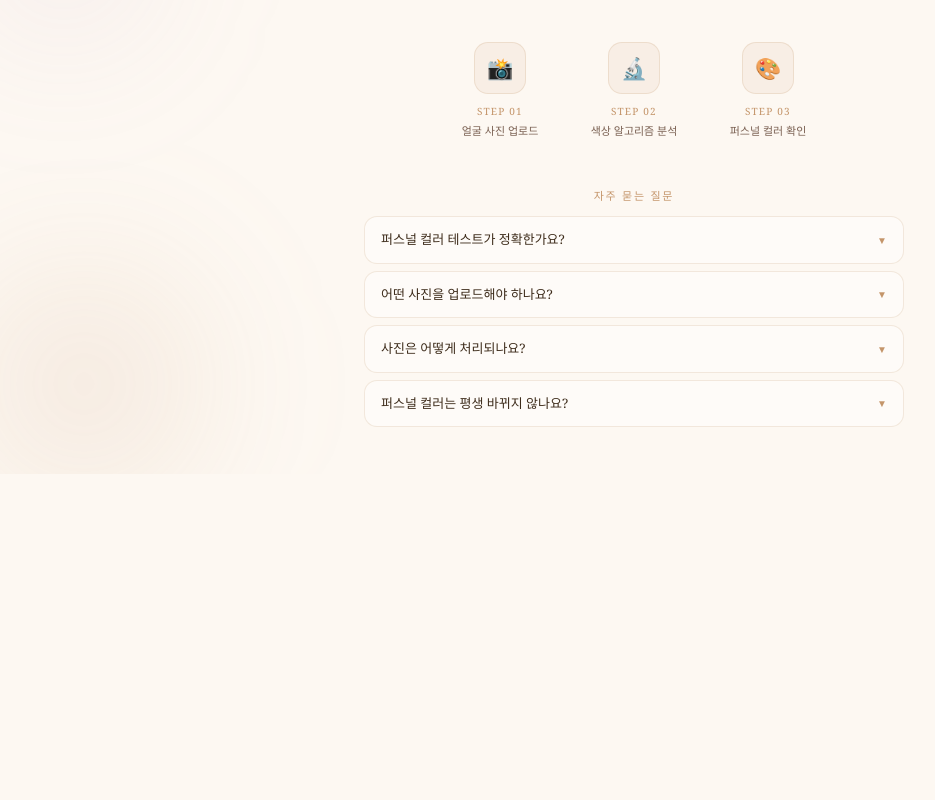
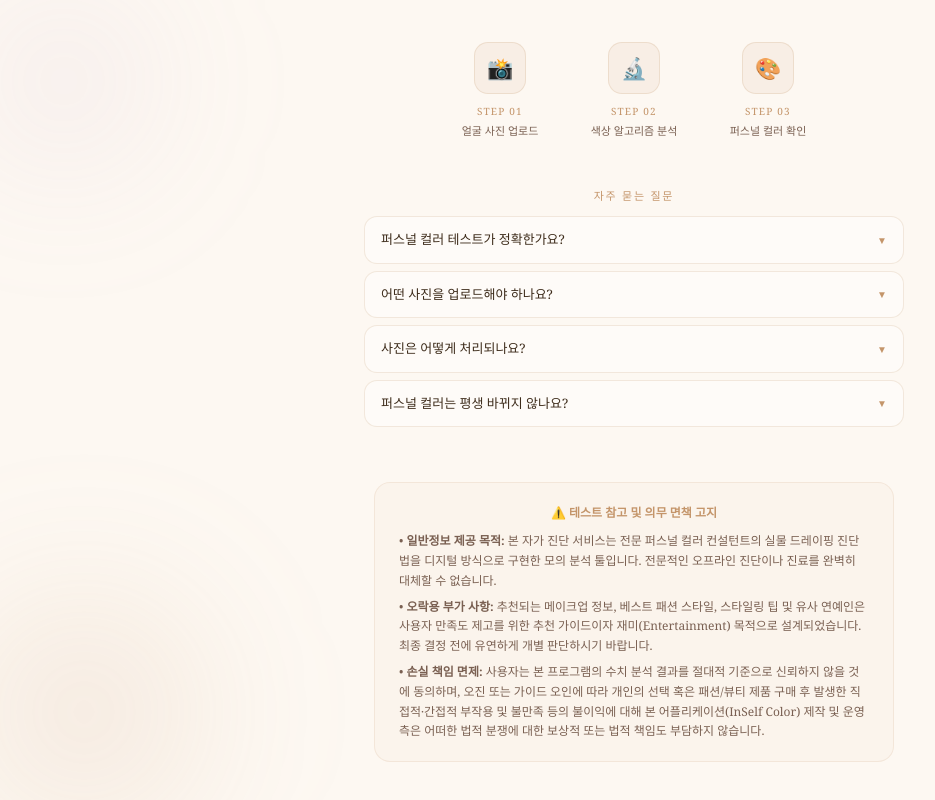
Before and after one commit to zezeStudio/InSelfColor, a React (Vite) app: page / in a window 1280 px wide. Shown: the part 636-1436 px from the top of the page, without its empty margins (6-941 px from the left). Before the commit the page ends 1110 px from the top, so only its background shows below. Built offline with nearby package versions, Linux system fonts and the light colour scheme.

Commit message:
feat: update FAQ content for better clarity
Refined FAQ answers for PersonalColorTest to improve user understanding of the technical accuracy, image requirements, and local data processing privacy.

```diff
--- a/src/components/PersonalColorTest.tsx
+++ b/src/components/PersonalColorTest.tsx
@@ -71,10 +71,40 @@ const SEASONS: Record<string, any> = {
 };
 
 const FAQ_DATA = [
-  {q:"퍼스널 컬러 테스트가 정확한가요?",a:"사진 기반 알고리즘 분석으로 피부의 RGB 색상값, 웜/쿨 언더톤, 명도를 측정합니다. 자연광에서 촬영한 필터 없는 사진일수록 더 정확합니다."},
-  {q:"어떤 사진을 업로드해야 하나요?",a:"얼굴이 중앙에 잘 보이는 정면 사진을 권장합니다. 자연광, 과도한 필터 없음, 최소한의 메이크업 상태가 이상적입니다."},
-  {q:"사진은 어떻게 처리되나요?",a:"업로드된 사진은 브라우저 내에서만 처리되며 서버로 전송되지 않습니다. 분석은 완전히 로컬에서 이루어집니다."},
-  {q:"퍼스널 컬러는 평생 바뀌지 않나요?",a:"기본 퍼스널 컬러는 크게 변하지 않지만, 나이·모발 염색·피부 태닝 등에 따라 서브타입이 달라질 수 있습니다."},
+  {
+    q: "퍼스널 컬러 테스트가 정확한가요?",
+    a: `본 진단은 카메라로 촬영된 사진에서 피부 영역을 스스로 감지하여 정밀한 RGB 색상 스펙트럼, 웜/쿨 언더톤(골드-옐로우와 블루-핑크 베이스의 비율), 그리고 전체 밝기(명도)와 채도를 수학적 알고리즘으로 분석하는 시스템입니다.
+
+물론 오프라인에서 직접 다양한 실물 천(드레이프)을 대지 않는 이상 완전한 물리적 드레이핑과 100% 동일할 순 없지만, 디지털 분석 기법을 통해 객관적인 수치적 데이터 측면에서는 매우 높은 정확도와 일관적인 결과를 제공합니다.
+
+더욱 정확한 결과를 얻기 위해서는 인공적인 노란 조명이나 붉은 조명 아래가 아닌, 왜곡이 없는 '자연광(창가 근처)'에서 촬영하거나 올바른 화이트 밸런스가 조절되어 눈으로 보는 실제 피부 톤과 비슷하게 표현된 사진을 활용하시는 것이 핵심입니다.
+
+💡 참고 사항: 본 테스트는 픽셀 기반 알고리즘을 통한 자가 진단 서비스로, 촬영 환경(조명, 카메라 기종)에 따라 결과가 달라질 수 있습니다. 오프라인 전문가의 정밀 진단과는 차이가 있을 수 있으니 스타일링 스타일 팁을 얻는 즐거운 참고용(재미용)으로 활용해 주세요.`
+  },
+  {
+    q: "어떤 사진을 업로드해야 하나요?",
+    a: `최상의 분석 결과를 얻기 위해 아래 세 가지 조건을 충족하는 사진을 준비해 주세요:
+
+1. ☀️ 밝고 부드러운 자연광: 색 온도에 왜곡을 주는 노란 백열등이나 밤 시간대 형광등 대신, 낮 시간대 창문을 통해 들어오는 간접 자연광 아래에서 촬영한 사진이 좋습니다. 플래시나 직사광선은 흐릿한 그림자나 번들거림을 만들어 오차가 생길 수 있습니다.
+2. 🚫 노 필터 & 보정 최소화: 보정 앱의 모공 스무딩, 피부 화이트닝 헤일로 필터 등은 임의로 노란기나 붉은기를 왜곡하여 분석할 수 있습니다. 보정 필터가 들어가지 않은 기본 카메라 원본 사진을 권장합니다.
+3. 👤 정면 얼굴과 메이크업 상태: 색조 메이크업이나 두꺼운 파운데이션은 피부 본연의 색조를 가리므로, 가급적 선크림까지만 바른 민낯 상태에서 이마와 얼굴 전체 윤곽이 또렷하게 드러나는 정면 사진이 가장 정밀하게 분석됩니다.`
+  },
+  {
+    q: "사진은 어떻게 처리되나요?",
+    a: `개인 정보와 프라이버시는 저희 서비스의 가장 중요한 가치입니다. InSelf Color는 업로드하신 소중한 얼굴 사진을 절대로 외부 서버에 전송하거나 저장하지 않습니다.
+
+모든 색상 좌표 픽셀 추출, 이미지 처리, 통계 매칭 분석 알고리즘은 사용자의 웹 브라우저(로컬 디바이스) 내부 메모리 상에서만 즉시 계산되고 폐기됩니다. 테스트 창을 닫거나 새로고침을 누르시면 업로드했던 사진 데이터는 물리적으로 완전히 흔적 없이 소멸되므로, 어떠한 유출 걱정도 없이 안심하고 테스트를 진행하셔도 좋습니다.`
+  },
+  {
+    q: "퍼스널 컬러는 평생 바뀌지 않나요?",
+    a: `우리가 타고나는 선천적인 유전적 신체 색상(퍼스널 컬러의 핵심인 언더톤)은 나이가 들거나 계절이 바뀌어도 평생 동안 기본 뼈대는 잘 바뀌지 않는 것이 일반적입니다.
+
+다만, 후천적인 환경 변화나 신체 변화에 따라 표현되는 명도와 채도, 그리고 어울리는 스타일 범위(서브 타입)는 유연하게 달라질 수 있습니다.
+
+• 노화 및 건강 상태: 나이가 들면서 피부 속 멜라닌과 헤모글로빈 수치가 변해 피부의 윤기가 감소하거나 톤의 투명도가 살짝 낮아질 수 있습니다.
+• 태닝 및 자외선 노출: 오랜 야외 활동으로 피부가 검게 그을려 기본 피부톤이 낮아지면 어울리는 명도 조절 범위가 확장되어 이전보다 비비드한 컬러가 더 좋게 매치될 수 있습니다.
+• 헤어/스타일링 연출: 머리 염색 색상, 컬러 렌즈, 메이크업 등의 대비 변화에 따라 베스트 룩의 폭이 조금씩 이동하며 어울리는 연출법이 서브 톤 영역으로 유동적으로 조화를 이룰 수 있습니다.`
+  },
 ];
 
 // ═══════════════════════════════════════════════════════════
@@ -703,7 +733,7 @@ const CSS=`
   .fqq:hover{background:rgba(196,149,106,.05);}
   .fqch{flex-shrink:0;transition:transform .28s;color:var(--rg);font-size:10px;}
   .fqch.open{transform:rotate(180deg);}
-  .fqa{font-size:12px;color:var(--sub);line-height:1.72;padding:0 16px 13px;}
+  .fqa{font-size:12px;color:var(--sub);line-height:1.72;padding:0 16px 13px;white-space:pre-wrap;}
 
   /* UPLOAD */
   .uppage{min-height:100vh;display:flex;flex-direction:column;align-items:center;padding:34px 18px;position:relative;z-index:1;}
@@ -1022,6 +1052,29 @@ function LandingScreen({onStart, onGoToGuide}: LandingScreenProps){
             </div>
           ))}
         </div>
+
+        <div className="disclaimer-card" style={{
+          marginTop: "48px",
+          padding: "20px 24px",
+          borderRadius: "16px",
+          background: "rgba(196,149,106,0.04)",
+          border: "1px solid rgba(196,149,106,0.14)",
+          maxWidth: "520px",
+          width: "100%",
+          boxSizing: "border-box",
+          fontSize: "12px",
+          lineHeight: "1.65",
+          color: "var(--sub)"
+        }}>
+          <p style={{ fontWeight: 600, color: "var(--rg)", marginBottom: "8px", display: "flex", alignItems: "center", justifyContent: "center", gap: "6px" }}>
+            ⚠️ 테스트 참고 및 의무 면책 고지
+          </p>
+          <div style={{ textAlign: "left", display: "flex", flexDirection: "column", gap: "6px", color: "var(--sub)" }}>
+            <p style={{ margin: 0 }}>• <strong>일반정보 제공 목적:</strong> 본 자가 진단 서비스는 전문 퍼스널 컬러 컨설턴트의 실물 드레이핑 진단법을 디지털 방식으로 구현한 모의 분석 툴입니다. 전문적인 오프라인 진단이나 진료를 완벽히 대체할 수 없습니다.</p>
+            <p style={{ margin: 0 }}>• <strong>오락용 부가 사항:</strong> 추천되는 메이크업 정보, 베스트 패션 스타일, 스타일링 팁 및 유사 연예인은 사용자 만족도 제고를 위한 추천 가이드이자 재미(Entertainment) 목적으로 설계되었습니다. 최종 결정 전에 유연하게 개별 판단하시기 바랍니다.</p>
+            <p style={{ margin: 0 }}>• <strong>손실 책임 면제:</strong> 사용자는 본 프로그램의 수치 분석 결과를 절대적 기준으로 신뢰하지 않을 것에 동의하며, 오진 또는 가이드 오인에 따라 개인의 선택 혹은 패션/뷰티 제품 구매 후 발생한 직접적·간접적 부작용 및 불만족 등의 불이익에 대해 본 어플리케이션(InSelf Color) 제작 및 운영 측은 어떠한 법적 분쟁에 대한 보상적 또는 법적 책임도 부담하지 않습니다.</p>
+          </div>
+        </div>
       </div>
     </div>
   );
@@ -1304,6 +1357,20 @@ function ResultsScreen({result,onRetry,onToast}: ResultsScreenProps){
             <button className="bdl" onClick={handleDl}>⬇ 결과 저장</button>
             <button className="bsh" onClick={handleShare}>↗ 공유하기</button>
           </div>
+
+          <div className="res-disclaimer" style={{
+            marginTop: "24px",
+            textAlign: "center",
+            fontSize: "11px",
+            lineHeight: "1.6",
+            color: "rgba(122,96,82,0.55)",
+            padding: "0 10px",
+            maxWidth: "500px",
+            marginLeft: "auto",
+            marginRight: "auto"
+          }}>
+            ※ 본 자가 분석 결과는 업로드된 이미지 분석 알고리즘에 기초한 간이적 참고 수치입니다. 환경 조명에 따른 차이가 발생할 수 있으며, 일상적인 스타일링 참고 및 재미 목적의 가이드로 즐겨주시기 바라며 법적 분쟁 보상 및 보증의 대상이 되지 않습니다.
+          </div>
         </div>
       </div>
     </div>
```
